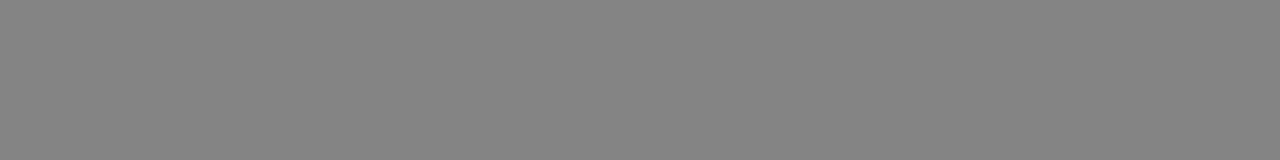
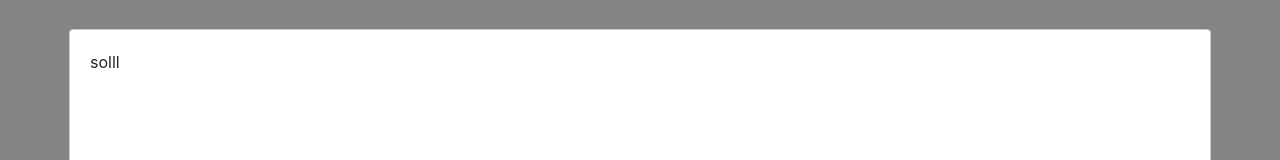
Before and after one commit to Kerimov056/Varkala, a React (Create React App) app: page / in a window 1280 px wide. Both pictures are taken after a click on the icon 370 px from the left and 4457 px from the top of the page. Shown: the part 4057-4217 px from the top of the page. Built offline with nearby package versions, Linux system fonts and the light colour scheme.

Commit message:
Add to cart popup next

```diff
--- a/src/components/home/ProducCart.js
+++ b/src/components/home/ProducCart.js
@@ -58,7 +58,16 @@ const ProducCart = () => {
                 }
             }}
             >
+                <div className='popup'>
+                    <div>
+                        <div>
 
+                        </div>
+                        <div></div>
+                    </div>
+
+                    <div>solll</div>
+                </div>
             </Modal>
         </>
     )
--- a/src/components/home/home.scss
+++ b/src/components/home/home.scss
@@ -450,3 +450,11 @@
         visibility: visible;
     }
 }
+
+
+//popup
+
+.popup{
+    width: 1100px;
+    height: 700px;
+}
```
